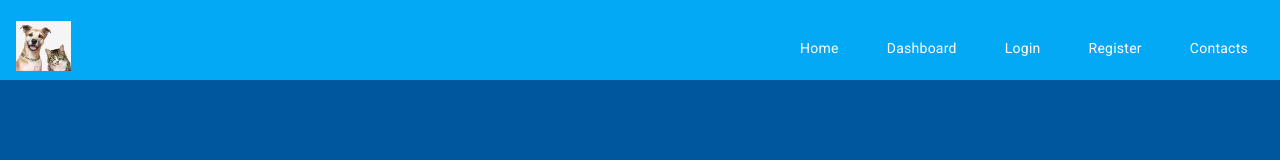
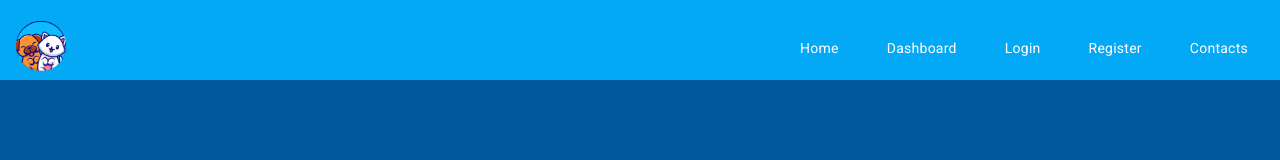
Before and after one commit to MiroZe/Pet-Center, an Angular app in the folder pet-center-app/: page / in a window 1280 px wide. Shown: the top 160 px of the page. Built offline with nearby package versions, Linux system fonts and the light colour scheme; no server answers.

Commit message:
add logo

```diff
--- a/pet-center-app/src/app/core/header/header.component.css
+++ b/pet-center-app/src/app/core/header/header.component.css
@@ -31,3 +31,12 @@
     background-color: #0288d1; /* Change the background color of the button on hover */
     color: #fff; /* Change the text color of the button on hover */
   }
+
+  .logo {
+    width: 400px; /* Adjust the logo width as needed */
+    height: auto;
+  }
+  .logo img:hover{
+    cursor: pointer;
+
+  }
--- a/pet-center-app/src/app/core/header/header.component.html
+++ b/pet-center-app/src/app/core/header/header.component.html
@@ -1,11 +1,13 @@
 <header class="pet-center-header mat-elevation-z3">
     <div class="header-content">
       <div class="logo-container">
-        <!-- Replace 'logo.png' with the path to your pet center logo -->
-        <img src="assets/logo.jpg" alt="Pet Center Logo">
+        <div class="logo" routerLink="/">
+
+          <img src="assets/logo.png" alt="Pet Center Logo">
+        </div>
       </div>
       <div class="menu-container">
-        <!-- Add your menu items here (e.g., navigation links) -->
+
         <a mat-button routerLink="/">Home</a>
         <a mat-button routerLink="/pets/dashboard">Dashboard</a>
 
```
Also changed, not shown: pet-center-app/src/assets/logo.jpg (deleted), pet-center-app/src/assets/logo.png (added).
